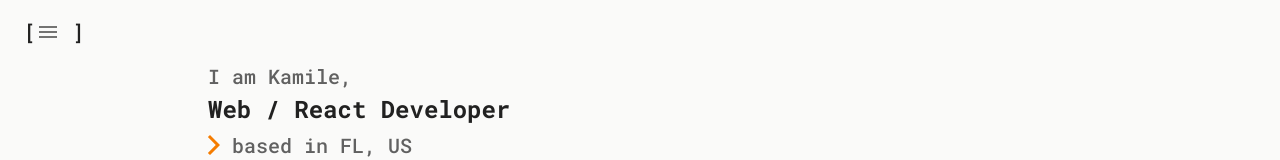
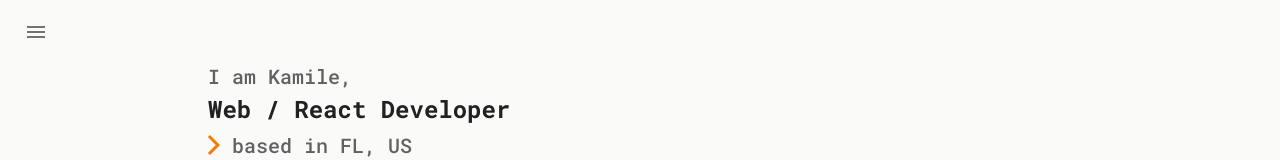
Before and after one commit to fufukha/my-portfolio, a Next.js app: page / in a window 1280 px wide. Shown: the top 160 px of the page. Built offline with nearby package versions, Linux system fonts and the light colour scheme.

Commit message:
removed extraneous typography component

```diff
--- a/components/Menu.tsx
+++ b/components/Menu.tsx
@@ -60,11 +60,11 @@ const Menu = () => {
     const color = router.pathname === path ? 'primary' : 'textPrimary'
 
     return (
-        <MenuItem key={`${i}`} onClick={() => handleClose(path)}>
-          <Typography component='span' variant='h2' color={color}>
-            {`${page},`}
-          </Typography>
-        </MenuItem>
+      <MenuItem key={`${i}`} onClick={() => handleClose(path)}>
+        <Typography component='span' variant='h2' color={color}>
+          {`${page},`}
+        </Typography>
+      </MenuItem>
     )
   })
 
@@ -72,9 +72,6 @@ const Menu = () => {
 
   return (
     <>
-      <Typography component='div' variant='h2'>
-        [
-      </Typography>
       <IconButton
         color='default'
         edge='start'
@@ -98,9 +95,6 @@ const Menu = () => {
       >
         {menuItems}
       </MuiMenu>
-      <Typography component='div' variant='h2'>
-        ]
-      </Typography>
     </>
   )
 }
```
